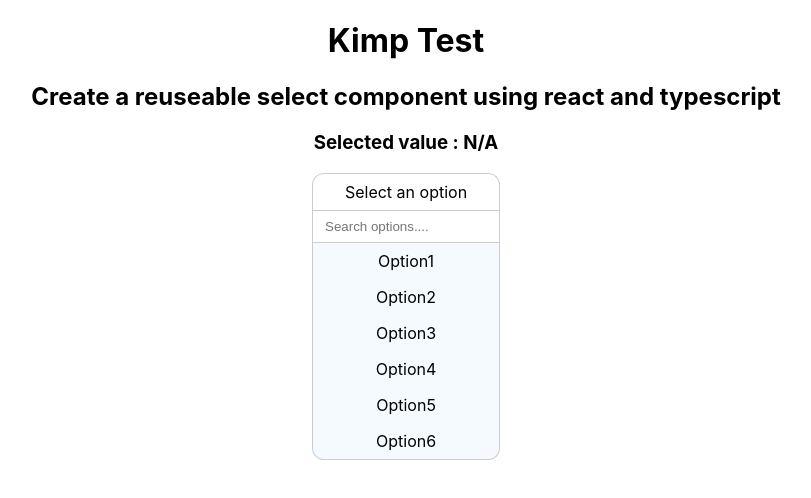
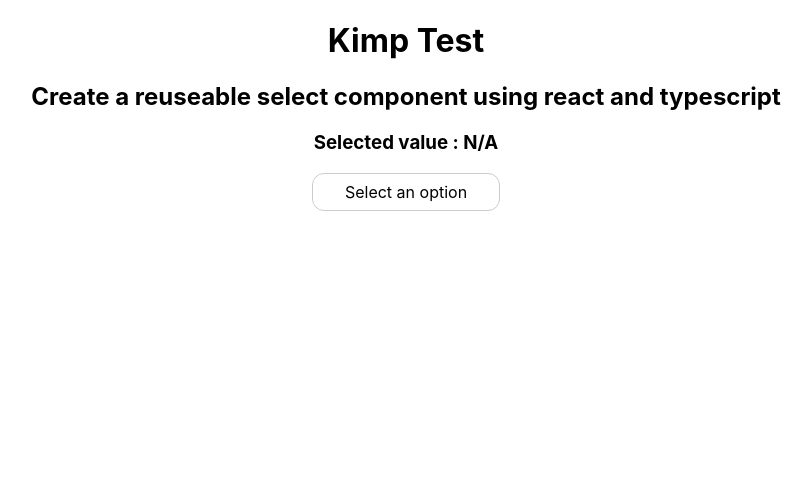
Before and after one commit to jscode99/kimp-machine-test, a React (Create React App) app: page / in a window 1280 px wide. Shown: the top 498 px of the page, without its empty margins (234-1045 px from the left). Built offline with nearby package versions, Linux system fonts and the light colour scheme.

Commit message:
isOpen fix v1.0.0

```diff
--- a/src/components/appSelect/index.tsx
+++ b/src/components/appSelect/index.tsx
@@ -13,7 +13,7 @@ export default function AppSelect({
   selectedValue,
   onOptionChange,
 }: ISelectOptionProps) {
-  const [isOpen, setIsOpen] = useState<boolean>(true);
+  const [isOpen, setIsOpen] = useState<boolean>(false);
   const [filteredOptions, setFilteredOptions] = useState<string[]>(options);
   const inputRef = useRef<HTMLInputElement>(null);
   const selectRef = useRef<HTMLDivElement>(null);
```
